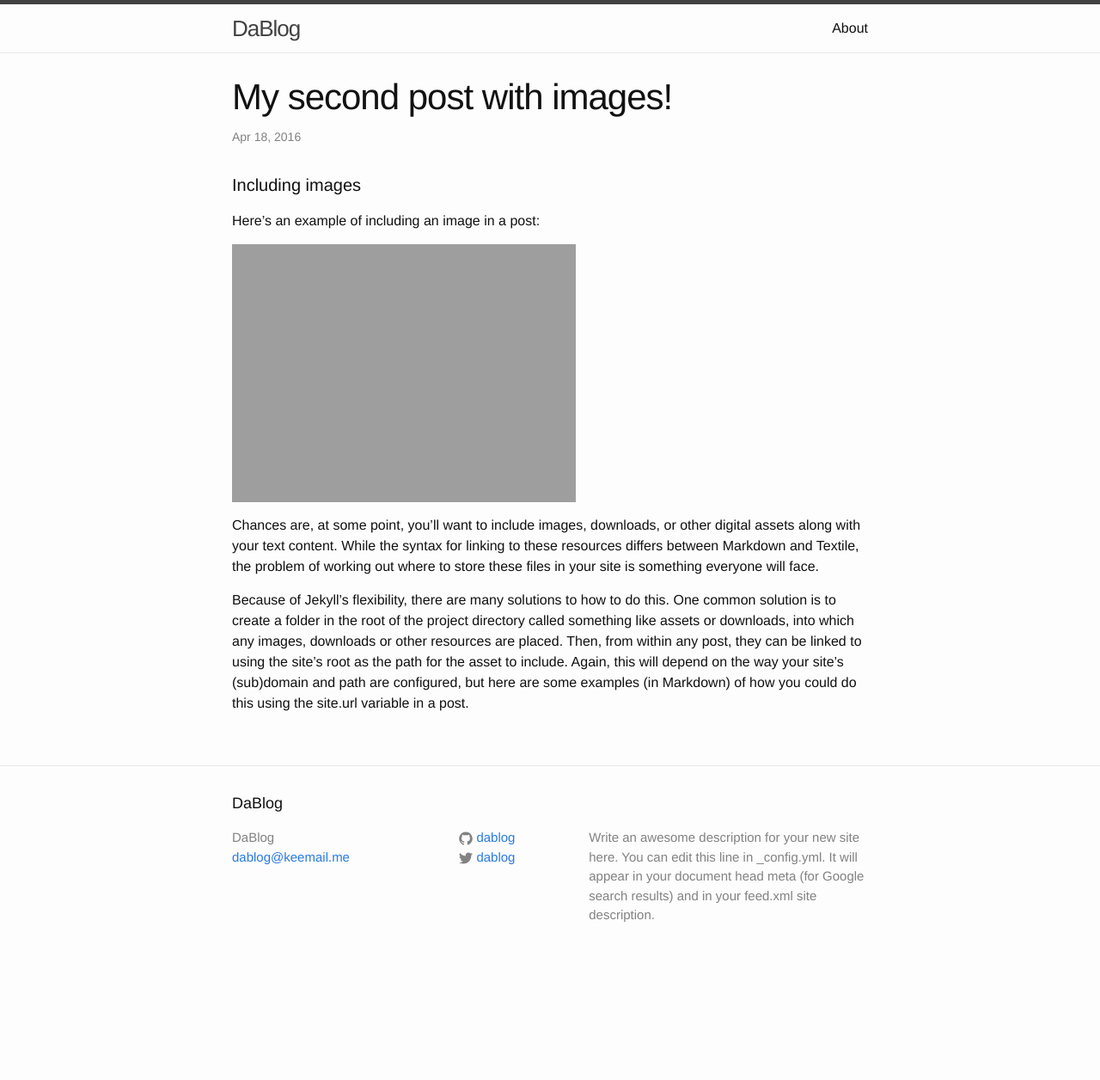
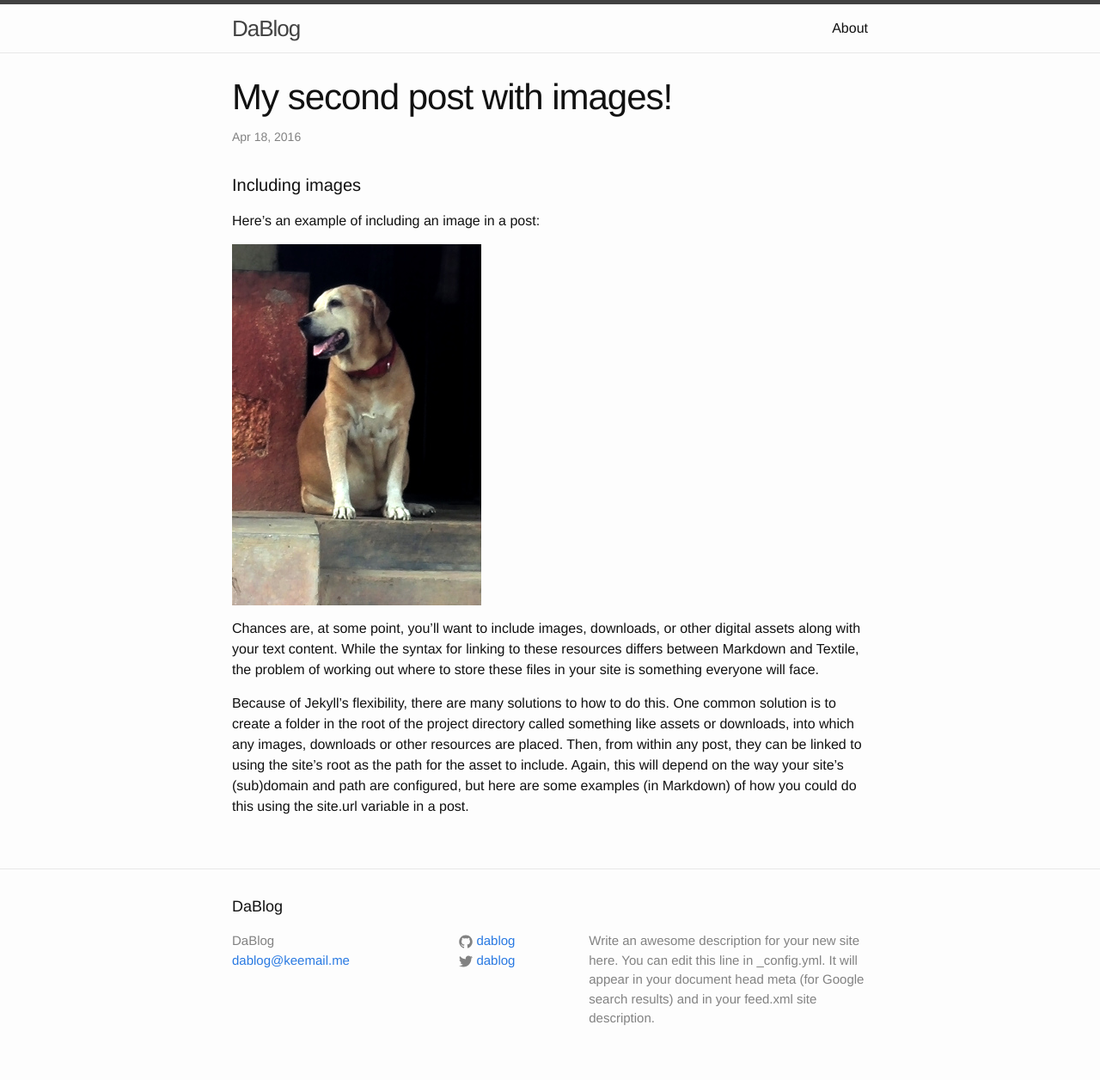
Before and after one commit to timir/dablog, a Jekyll site: the page built from _posts/2016-04-18-my-second-post-with-images.markdown, in a window 1280 px wide. Shown: the whole page at 86% size. Built offline with Jekyll 4.4.1, drawn with Linux system fonts in a browser that asks for light colours; before the commit the page ends 1136 px from its top, so only the background shows below that.

Commit message:
added actual image

```diff
--- a/_posts/2016-04-18-my-second-post-with-images.markdown
+++ b/_posts/2016-04-18-my-second-post-with-images.markdown
@@ -9,7 +9,7 @@ categories: jekyll update
 
 Here's an example of including an image in a post:
 
-![Astrix]({{ site.url }}/assets/screenshot.jpg)
+![Astrix]({{ site.url }}/assets/astrix.jpg)
 
 Chances are, at some point, you’ll want to include images, downloads, or other digital assets along with your text content. While the syntax for linking to these resources differs between Markdown and Textile, the problem of working out where to store these files in your site is something everyone will face.
 
```
